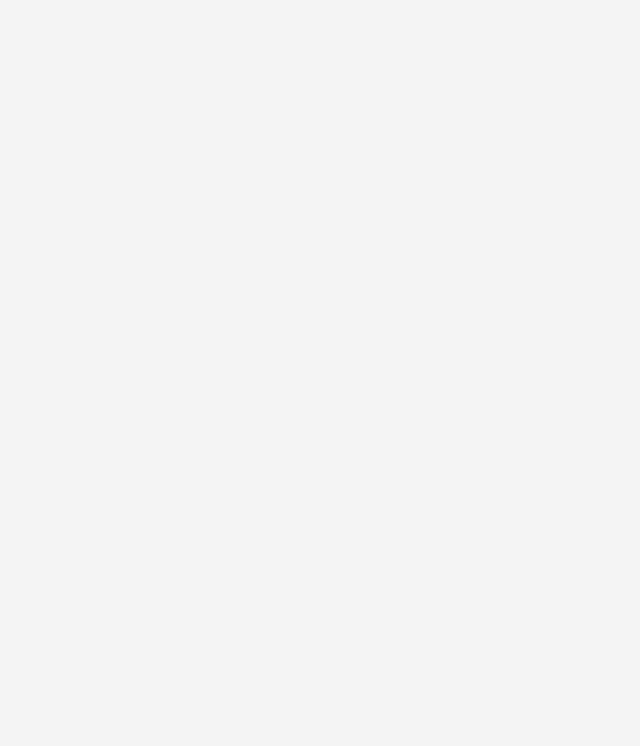
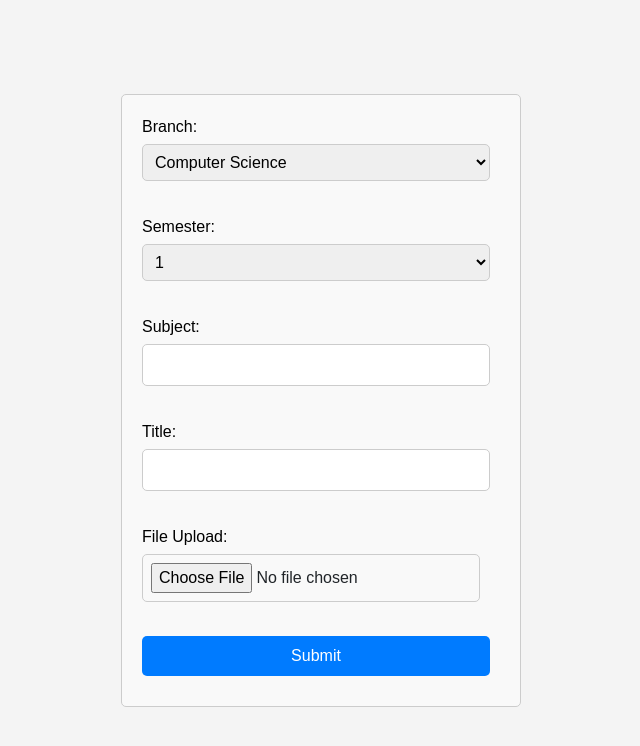
Before and after one commit to me-vivu/studentPortal, a React (Vite) app in the folder client/: page /studyMaterial in a window 1280 px wide. Before the commit this address had no page. Shown: the top 746 px of the page, without its empty margins (319-959 px from the left). Built offline with nearby package versions, Linux system fonts and the light colour scheme.

Commit message:
Added studyMaterial Form

```diff
--- a/client/src/App.jsx
+++ b/client/src/App.jsx
@@ -3,6 +3,7 @@ import 'bootstrap/dist/css/bootstrap.min.css'
 import Signup from './signup'
 import Login from './login'
 import Home from './home'
+import StudyMaterial from './studyMaterial/studyMaterial'
 import OtpVerify from './auth/otpVerify'
 import{BrowserRouter, Routes, Route} from 'react-router-dom'
 
@@ -17,6 +18,7 @@ function App() {
         <Route path='/login' element={<Login/>}></Route>
         <Route path='/home' element={<Home/>}></Route>
         <Route path='/verification' element={<OtpVerify/>}></Route>
+        <Route path='/studyMaterial' element={<StudyMaterial/>}></Route>
 
       </Routes>
 
--- /dev/null
+++ b/client/src/studyMaterial/studyMaterial.css
@@ -0,0 +1,45 @@
+body {
+    font-family: Arial, sans-serif;
+    margin: 0;
+    padding: 0;
+}
+
+form {
+    width: 400px;
+    margin: 20px auto;
+    padding: 20px;
+    border: 1px solid #ccc;
+    border-radius: 5px;
+    background-color: #f9f9f9;
+}
+
+label {
+    display: block;
+    margin-bottom: 5px;
+}
+
+select,
+input[type="text"],
+input[type="file"],
+input[type="submit"] {
+    width: calc(100% - 10px);
+    padding: 8px;
+    margin-bottom: 10px;
+    border: 1px solid #ccc;
+    border-radius: 5px;
+}
+
+input[type="file"] {
+    width: calc(100% - 20px);
+}
+
+input[type="submit"] {
+    background-color: #007bff;
+    color: #fff;
+    border: none;
+    cursor: pointer;
+}
+
+input[type="submit"]:hover {
+    background-color: #0056b3;
+}
--- /dev/null
+++ b/client/src/studyMaterial/studyMaterial.jsx
@@ -0,0 +1,64 @@
+import React from 'react';
+import './studyMaterial.css'
+
+function StudyMaterial() {
+    return (
+        <div>
+            <form>
+                <div>
+                    <label htmlFor="branch">Branch:</label>
+                    <select id="branch" name="branch">
+                        <option value="Computer Science Engineering">Computer Science</option>
+                        <option value="Electronics and Communication Engineering">Electronics and Communication Engineering</option>
+                        <option value="Electrical Engineering">Electrical Engineering</option>
+                        <option value="Civil Engineering">Civil Engineering</option>
+                        <option value="Mechanical Engineering">Mechanical Engineering</option>
+                        <option value="Chemical Engineering">Chemical Engineering</option>
+                        <option value="Biotechnology">Biotechnology </option>
+                        <option value="Metallurgical & Material Engineering">Metallurgical & Material Engineering</option>
+
+
+                    </select>
+                </div>
+                <br />
+
+                <div>
+                    <label htmlFor="semester">Semester:</label>
+                    <select id="semester" name="semester">
+                        <option value="1">1</option>
+                        <option value="2">2</option>
+                        <option value="3">3</option>
+                        <option value="4">4</option>
+                        <option value="5">5</option>
+                        <option value="6">6</option>
+                        <option value="7">7</option>
+                        <option value="8">8</option>
+                    </select>
+                </div>
+                <br />
+
+                <div>
+                    <label htmlFor="subject">Subject:</label>
+                    <input type="text" id="subject" name="subject" />
+                </div>
+                <br />
+
+                <div>
+                    <label htmlFor="title">Title:</label>
+                    <input type="text" id="title" name="title" />
+                </div>
+                <br />
+
+                <div>
+                    <label htmlFor="file">File Upload:</label>
+                    <input type="file" id="file" name="file" />
+                </div>
+                <br />
+
+                <input type="submit" value="Submit" />
+            </form>
+        </div>
+    );
+}
+
+export default StudyMaterial;
```
